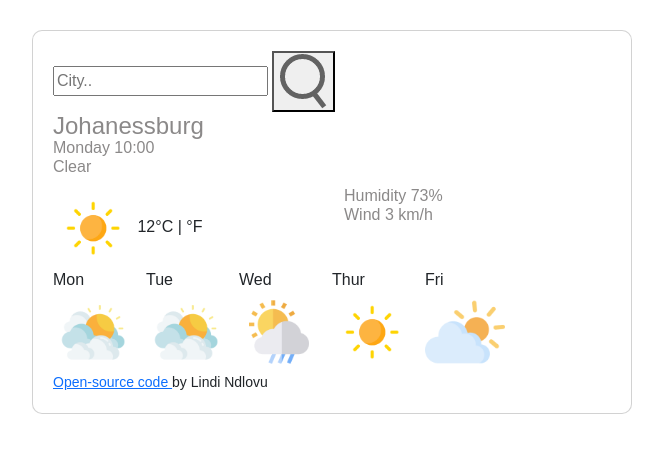
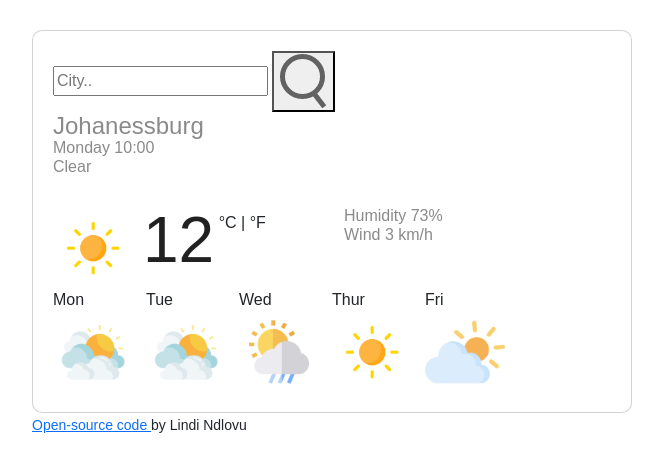
Before and after one commit to NdlovuLindi/Vanilla-Weather-App, a plain HTML site: page index.html in a window 1280 px wide. Shown: the whole page, without its empty margins (308-971 px from the left). Drawn offline with nearby package versions, Linux system fonts and the light colour scheme.

Commit message:
styled temperature section

```diff
--- a/index.html
+++ b/index.html
@@ -14,20 +14,28 @@
   </head>
   <body>
     <div class="container">
+      <div class="card-wrapper">
         <div class="card">
           <div class="search">
             <input type="text" placeholder="City.." />
             <button><img src="images/search.png" /></button>
           </div>
+          <div class="overview">
             <h1>Johanessburg</h1>
             <ul>
               <li>Monday 10:00</li>
               <li>Clear</li>
             </ul>
+          </div>
           <div class="row">
             <div class="col-6">
-            <img src="images/clear.png" alt="Clear" height="80px" />
-            12°C | °F
+              <div class="d-flex weather-temperature">
+                <img src="images/clear.png" alt="Clear" class="float-left" />
+                <div class="float-left">
+                  <strong>12</strong>
+                  <span class="units">°C | °F</span>
+                </div>
+              </div>
             </div>
             <div class="col-6">
               <ul>
@@ -64,6 +72,7 @@
               </div>
             </div>
           </div>
+        </div>
         <small>
           <a
             href="https://github.com/NdlovuLindi/Vanilla-Weather-App.git"
--- a/src/style.css
+++ b/src/style.css
@@ -1,12 +1,7 @@
 body {
   font-family: Arial, Helvetica, sans-serif;
 }
-.card {
-  max-width: 600px;
-  margin: 30px auto;
-  padding: 20px;
-  border-radius: 10px;
-}
+
 h1 {
   color: rgb(139, 137, 137);
   font-size: 24px;
@@ -28,3 +23,30 @@ li {
   line-height: 1;
   list-style: none;
 }
+.card-wrapper {
+  max-width: 600px;
+  margin: 30px auto;
+}
+.card {
+  padding: 20px;
+  border-radius: 10px;
+}
+.overview {
+  margin-bottom: 20px;
+}
+.weather-temperature img {
+  margin-right: 10px;
+  width: 80px;
+  height: 80px;
+}
+.weather-temperature strong {
+  color: rgb(33, 33, 33);
+  font-size: 64px;
+  font-weight: 500;
+  line-height: 1;
+}
+.units {
+  position: relative;
+  font-size: 16px;
+  top: -34px;
+}
```
Lines whose indentation alone changed are shown as unchanged.
